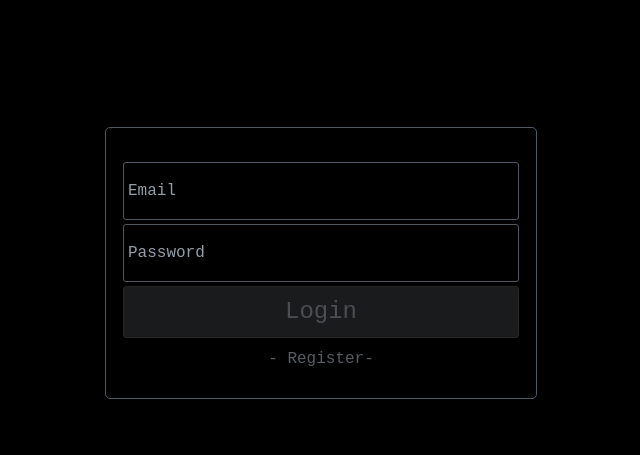
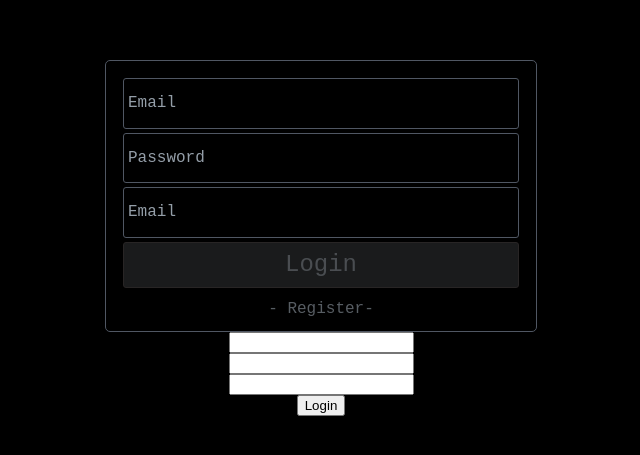
Before and after one commit to mattpelosi/blackwood, a React (Create React App) app: page / in a window 1280 px wide. Shown: the part 137-592 px from the top of the page, without its empty margins (319-959 px from the left). Built offline with nearby package versions, Linux system fonts and the light colour scheme.

Commit message:
simplifying the login/register forms' validation

```diff
--- a/src/components/forms/RegisterForm.js
+++ b/src/components/forms/RegisterForm.js
@@ -3,6 +3,7 @@ import React from "react";
 import update from "immutability-helper";
 import { CSSTransition } from "react-transition-group";
 import { validateFormInputs } from "../../services/validation";
+import Password from "../inputs/Password";
 
 class RegisterForm extends React.PureComponent {
   constructor(props) {
@@ -38,7 +39,6 @@ class RegisterForm extends React.PureComponent {
 
     this.showFormHelp = this.showFormHelp.bind(this);
     this.hideFormHelp = this.hideFormHelp.bind(this);
-    // this.validateFormInputs = this.validateFormInputs.bind(this)
     this.setMode = this.setMode.bind(this);
   }
 
@@ -55,60 +55,8 @@ class RegisterForm extends React.PureComponent {
       });
       this.setState({ registerForm: untouched });
     }
-    debugger;
     validateFormInputs.call(this, event);
   };
-
-  // validateFormInputs = event => {
-  //   // debugger;
-  //   const value = event.target.value;
-  //   const field = event.target.name;
-  //   const regex = {
-  //     emailTest: /\S+@\S+\.\S+/,
-  //     passwordTest: /^(?=.*[\d])(?=.*[A-Z])(?=.*[a-z])(?=.*[!@#$%^&*])[\w!@#$%^&*]{8,32}$/
-  //   };
-  //   let formValid = false;
-  //   field === "email" && (formValid = regex.emailTest.test(value));
-  //   field === "password" && (formValid = regex.passwordTest.test(value));
-  //   if (value !== "") {
-  //     const validatedInput = update(this.state.registerForm, {
-  //       [field]: {
-  //         value: { $set: value },
-  //         valid: { $set: formValid },
-  //         touched: { $set: true }
-  //       }
-  //     });
-  //     this.setState({ registerForm: validatedInput }, () => {
-  //       this.passwordMatch();
-  //     });
-  //   }
-  // };
-
-  // passwordMatch = () => {
-  //   const password = this.state.registerForm.password.value;
-  //   const passwordConfirm = this.state.registerForm.passwordConfirm.value;
-  //   if (password === passwordConfirm) {
-  //     this.setState({ passwordMatch: true }, () => {
-  //       this.isFormValid();
-  //     });
-  //   } else {
-  //     this.setState({ passwordMatch: false }, () => {
-  //       this.isFormValid();
-  //     });
-  //   }
-  // };
-
-  // isFormValid = () => {
-  //   if (
-  //     this.state.registerForm.email.valid &&
-  //     this.state.registerForm.password.valid &&
-  //     this.state.passwordMatch
-  //   ) {
-  //     this.setState({ formValid: true });
-  //   } else {
-  //     this.setState({ formValid: false });
-  //   }
-  // };
 
   showFormHelp(field) {
     let help = {
@@ -189,6 +137,7 @@ class RegisterForm extends React.PureComponent {
         </div>
         <div className="register-form">
           {inputFields}
+          <Password/>
           <button
             className="Register-button"
             onClick={this.registerUser}
--- /dev/null
+++ b/src/components/forms/_LoginForm.js
@@ -0,0 +1,63 @@
+import React from "react";
+import update from "immutability-helper";
+import { validate } from "../../services/validation.js";
+
+class LoginForm extends React.Component {
+  constructor(props) {
+    super(props);
+    this.state = {
+      email: "",
+      password: "",
+      passwordConfirm: "",
+      isValid: false
+    };
+  }
+
+  onChange = event => {
+    const value = event.target.value;
+    const field = event.target.name;
+    const newState = update(this.state, {
+      [field]: { $set: value }
+    });
+    validate.call(this, newState);
+  };
+
+  submitForm = () => {
+    if (this.state.isValid) {
+      //submit form to server
+    }
+  };
+
+  render() {
+    const { email, password, passwordConfirm } = this.state;
+
+    return (
+      <React.Fragment>
+        <input
+          type="email"
+          name="email"
+          value={email}
+          onChange={this.onChange}
+        />
+        <input
+          type="password"
+          name="password"
+          value={password}
+          onChange={this.onChange}
+        />
+        <input
+          type="password"
+          name="passwordConfirm"
+          value={passwordConfirm}
+          onChange={this.onChange}
+        />
+        <button onClick={this.submitLogin}>Login</button>
+        <p>
+          <a>Register</a>
+        </p>
+      </React.Fragment>
+    );
+  }
+}
+
+export default LoginForm;
--- a/src/components/inputs/Email.js
+++ b/src/components/inputs/Email.js
@@ -9,7 +9,7 @@ class Email extends React.Component {
     return (
       <React.Fragment>
         <div />
-      </React.Fragment>
+    </React.Fragment>
     );
   }
 }
--- a/src/components/inputs/Password.js
+++ b/src/components/inputs/Password.js
@@ -13,10 +13,32 @@ class Password extends React.Component {
         "Your password must have at least 8 characters, one number, and one of the following: !@#$%^&*"
     };
   }
+
+
+
+
   render() {
+    const { placeholder, value, valid, touched } = this.state;
     return (
       <React.Fragment>
-        <div />
+        <input
+          className="Register-input"
+          type="password"
+          name="password"
+          placeholder={placeholder}
+          value={value}
+          onChange={this.props.onChange}
+        />
+
+        {!valid &&
+          touched && (
+            <i
+              name="password"
+              className="Valid-info fa fa-exclamation-triangle"
+              onMouseEnter={this.showFormHelp.bind(this)}
+              onMouseLeave={this.hideFormHelp}
+            />
+          )}
       </React.Fragment>
     );
   }
--- a/src/services/validation.js
+++ b/src/services/validation.js
@@ -1,7 +1,6 @@
 import update from "immutability-helper";
 
 function validateFormInputs(event) {
-  debugger;
   const value = event.target.value;
   const field = event.target.name;
   const regex = {
@@ -19,7 +18,6 @@ function validateFormInputs(event) {
         touched: { $set: true }
       }
     });
-    debugger;
     this.setState({ registerForm: validatedInput }, () => {
       passwordMatch.call(this);
     });
@@ -52,4 +50,31 @@ function isFormValid() {
   }
 }
 
+function validate(form) {
+  let isValid = null;
+  for (const field in form) {
+    switch (field) {
+      case "email":
+        const regex = RegExp(/\S+@\S+\.\S+/);
+        isValid = regex.test(form[field]);
+
+        break;
+      case "password":
+        form[field];
+
+        break;
+      case "passwordConfirm":
+        form[field];
+
+        break;
+      default:
+    }
+  }
+  const newForm = update(form, {
+    isValid: { $set: isValid }
+  });
+  this.setState(() => newForm);
+}
+
 export { validateFormInputs };
+export { validate };
--- a/src/views/LandingPage.js
+++ b/src/views/LandingPage.js
@@ -1,6 +1,6 @@
 import React from "react";
 import RegisterForm from "../components/forms/RegisterForm";
-import LoginForm from "../components/forms/LoginForm";
+import LoginForm from "../components/forms/_LoginForm";
 import './landing.page.css'
 
 class LandingPage extends React.Component {
```
Also changed, not shown: src/components/forms/_RegisterForm.js (added, +43 -0 lines).
